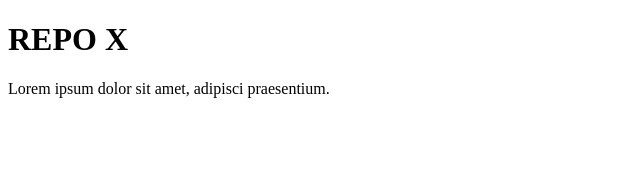
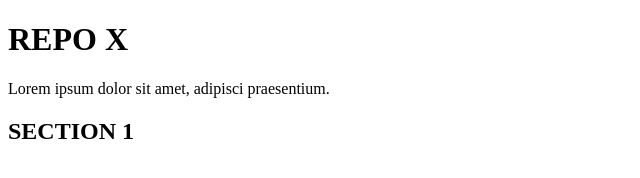
Before and after one commit to nikhilarora/repox, a plain HTML site: page index.html in a window 1280 px wide. Shown: the whole page, without its empty margins (0-640 px from the left). Drawn offline with Linux system fonts and the light colour scheme.

Commit message:
added h2

```diff
--- a/index.html
+++ b/index.html
@@ -7,5 +7,6 @@
 <body>
     <h1>REPO X</h1>
     <p>Lorem ipsum dolor sit amet,  adipisci praesentium.</p>
+    <h2>SECTION 1</h2>
 </body>
 </html>
```
